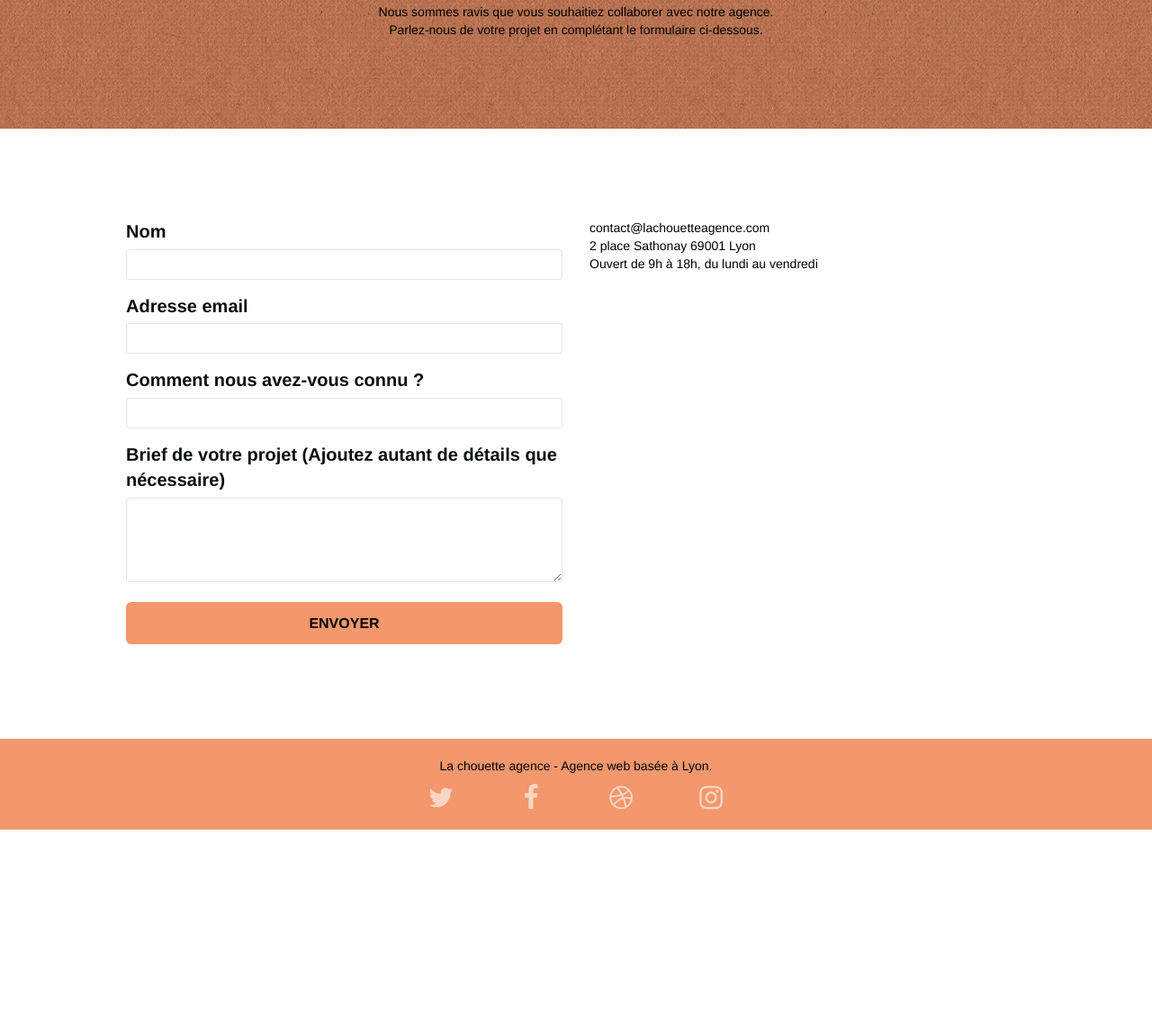
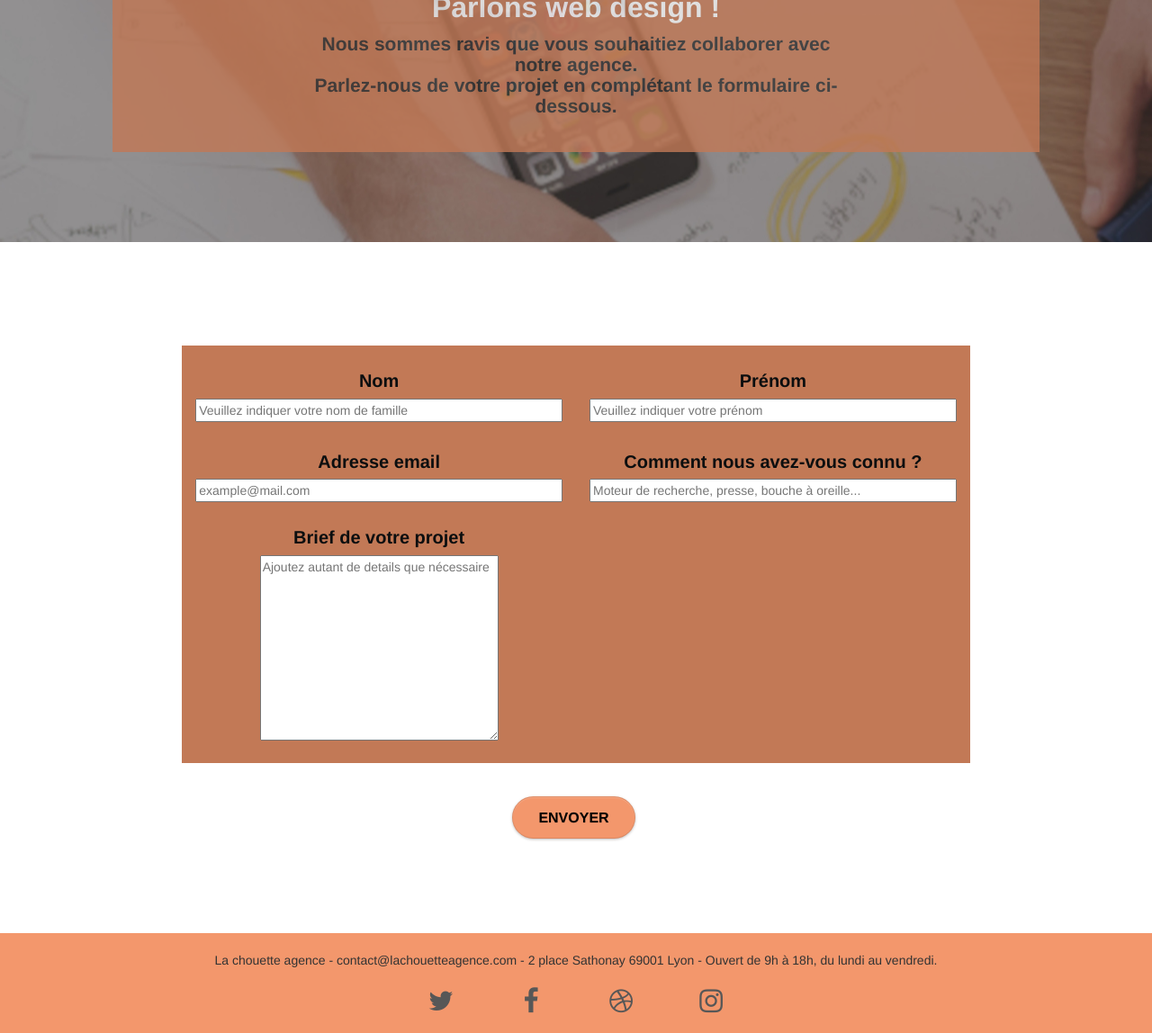
Before and after one commit to LISA-FENIE-CHERINO/la_chouette, a plain HTML site: page contact.html in a window 1280 px wide. Shown: the part 261-1409 px from the top of the page at 90% size. Before the commit the page ends 1183 px from the top, so only its background shows below. Drawn offline with Linux system fonts and the light colour scheme.

Commit message:
Add files via upload

```diff
--- a/contact.html
+++ b/contact.html
@@ -1,11 +1,11 @@
-<!doctype html>
+<!DOCTYPE html>
 <html lang="fr">
   <head>
     <meta charset="utf-8">
-    <meta name="keywords" content="seo, google, site web, site internet, agence design paris">
-    <meta name="description" content="Contactez La chouette agence">
+    <meta name="keywords" content="La Chouette agence, entreprise webdesign Lyon, site web, seo, création site internet, augmenter mon référencement, REFONTE D'UN SITE WEB POUR UN JOURNAL LOCAL, CRÉATION D'UN SITE WEB POUR PHOTOGRAPHES, CRÉATION D'UN SITE INTERNET POUR UN VOYAGEUR, CONCEPTION D'UN SITE POUR UNE AGENCE DE MARIAGE">
+    <meta name="description" content="L'entreprise de webdesign La Chouette Agence est spécialisée dans la création de sites internet, optimisation du référencement, seo et accessibilité, basée sur Lyon. Nos équipes parcourent toute la France pour vous suivre dans vos projets. ">
     <meta name="viewport" content="width=device-width, initial-scale=1.0, viewport-fit=cover">
-    <link rel="shortcut icon" type="image/png" href="favicon.jpg">
+    <link rel="shortcut icon" type="image/png" href="favicon.jpg" />
 
     <link rel="stylesheet" type="text/css" href="./css/bootstrap.css" />
     <link rel="stylesheet" type="text/css" href="style.css" />
@@ -18,26 +18,38 @@
     <script src="./js/jquery.touchSwipe.js" defer></script>
     <script src="./js/gmaps.js" async></script>
 
-    <title>Contact</title>
-
+    <title>
+      Contact - La Chouette Agence - entreprise de web design à Lyon
+    </title>
 
     <!-- Analytics -->
 
     <!-- Analytics END -->
-
   </head>
   <body>
     <!-- Principal conteneur -->
     <div class="page-container">
-
       <!-- bloc-0 -->
-<header class="bloc bgc-white l-bloc " id="bloc-0">
+      <header class="bloc bgc-white l-bloc" id="bloc-0">
         <div class="container bloc-sm">
           <nav class="navbar row">
             <div class="navbar-header">
-				<a class="navbar-brand" href="index.html"><img src="img/la-chouette-agence.png" alt="logo de la chouette agence" height="40" /></a>
-				<button id="nav-toggle" type="button" class="ui-navbar-toggle navbar-toggle" data-toggle="collapse" data-target=".navbar-1">
-					<span class="sr-only">Toggle navigation</span><span class="icon-bar"></span><span class="icon-bar"></span><span class="icon-bar"></span>
+              <a class="navbar-brand" href="index.html"
+                ><img
+                  src="img/la-chouette-agence.png"
+                  alt="logo de la chouette agence"
+                  height="40"
+              /></a>
+              <button
+                id="nav-toggle"
+                type="button"
+                class="ui-navbar-toggle navbar-toggle"
+                data-toggle="collapse"
+                data-target=".navbar-1"
+              >
+                <span class="sr-only">Toggle navigation</span
+                ><span class="icon-bar"></span><span class="icon-bar"></span
+                ><span class="icon-bar"></span>
               </button>
             </div>
             <div class="collapse navbar-collapse navbar-1 special-dropdown-nav">
@@ -57,17 +69,22 @@
 
       <!-- bloc-6 -->
       <main>
-<section class="bloc bg-dots-bg bg-repeat bgc-atomic-tangerine d-bloc bloc-bg-texture texture-paper" id="bloc-6">
+        <section
+          class="bloc bgc-dark-slate-blue bg-banniere d-bloc bg-t-edge bloc-bg-texture b-parallax"
+          id="bloc-1-hero"
+        >
           <div class="container bloc-lg">
             <div class="row">
-			<div class="col-sm-12">
-				<h1 class="text-center hero-bloc-text">
+              <div class="col-sm-12 black-background">
+                <h1 class="text-center hero-bloc-text tc-white">
                   Parlons web design !
                 </h1>
-				<p class="text-center mg-lg tight-width-whitespace">
-					Nous sommes ravis que vous souhaitiez collaborer avec notre agence.<br>
-					Parlez-nous de votre projet en complétant le formulaire ci-dessous.
-				</p>
+                <h2 class="text-center mg-lg tight-width-whitespace">
+                  Nous sommes ravis que vous souhaitiez collaborer avec notre
+                  agence.<br />
+                  Parlez-nous de votre projet en complétant le formulaire
+                  ci-dessous.
+                </h2>
               </div>
             </div>
           </div>
@@ -75,82 +92,131 @@
         <!-- bloc-6 END -->
 
         <!-- bloc-7 -->
-<section class="bloc bgc-white l-bloc" id="bloc-7">
+        <div class="bloc bgc-white 2-bloc" id="bloc-7">
           <div class="container bloc-lg">
             <div class="row">
-			<div class="col-sm-6">
-				<form id="form_1" novalidate success-msg="Your message has been sent." fail-msg="Sorry it seems that our mail server is not responding, Sorry for the inconvenience!">
-					<div class="form-group">
-						<label for="name">
-							Nom
-						</label>
-						<input id="name" class="form-control" required />
+              <form action="#" class="contact">
+                <div class="form-grid">
+                  <div class=form>
+                    <label for="name" class="grey">Nom</label>
+                    <input
+                      type="text"
+                      id="name"
+                      required
+                      placeholder="Veuillez indiquer votre nom de famille"
+                    />
                   </div>
-					<div class="form-group">
-						<label for="email">
-							Adresse email
-						</label>
-						<input id="email" class="form-control" type="email" required />
+                  <div class=form>
+                    <label for="firstname" class="grey">Prénom</label>
+                    <input
+                      type="text"
+                      id="firstname"
+                      required
+                      placeholder="Veuillez indiquer votre prénom"
+                    />
                   </div>
-					<div class="form-group">
-						<label for="input_504">
-							Comment nous avez-vous connu ?
-						</label>
-						<input class="form-control" type="email" required id="input_504" />
+                  <div class=form>
+                    <label for="mail" class="grey">Adresse email</label>
+                    <input
+                      type="email"
+                      name="mail"
+                      id="mail"
+                      required
+                      placeholder="example@mail.com"
+                    />
                   </div>
-					<div class="form-group">
-						<label for="message">
-							Brief de votre projet (Ajoutez autant de détails que nécessaire)<br>
-						</label><textarea id="message" class="form-control" rows="4" cols="50" required></textarea>
+                  <div class=form>
+                    <label for="question" class="grey"
+                      >Comment nous avez-vous connu ?</label
+                    >
+                    <input
+                      type="text"
+                      id="question"
+                      required
+                      placeholder="Moteur de recherche, presse, bouche à oreille..."
+                    />
                   </div>
-					<button class="bloc-button btn btn-lg btn-block cta-hero btn-atomic-tangerine" type="submit">
-						Envoyer
-					</button>
+                  <div class="textarea">
+                    <label for="message" class="grey"
+                      >Brief de votre projet</label
+                    >
+                    <textarea
+                      name="message"
+                      id="message"
+                      cols="30"
+                      rows="10"
+                      required
+                      placeholder="Ajoutez autant de details que nécessaire"
+                    ></textarea>
+                  </div>
+                </div>
+                <input
+                  type="submit"
+                  value="Envoyer"
+                  class="btn btn-lg btn-clean btn-rd cta-hero btn-atomic-tangerine"
+                />
               </form>
-			</div>
-			<div class="col-sm-6">
-				<p>
-					contact@lachouetteagence.com<br>2 place Sathonay 69001 Lyon<br>Ouvert de 9h à 18h, du lundi au vendredi<br>
-				</p>
             </div>
           </div>
         </div>
-</section>
       </main>
       <!-- bloc-7 END -->
 
       <!-- ScrollToTop Button -->
-<a class="bloc-button btn btn-d scrollToTop" onclick="scrollToTarget('1')"><span class="fa fa-chevron-up"></span></a>
+      <a class="bloc-button btn btn-d scrollToTop" onclick="scrollToTarget('1')"
+        ><span class="fa fa-chevron-up"></span
+      ></a>
       <!-- ScrollToTop Button END-->
 
-
       <!-- Footer - bloc-8 -->
-<footer class="bloc bgc-atomic-tangerine d-bloc" id="bloc-8">
+      <footer class="bloc bgc-atomic-tangerine">
         <div class="container bloc-sm">
           <div class="row">
-			<div class="col-sm-12">
-				<p class="text-center white">
-					La chouette agence - Agence web basée à Lyon.<br>
-				</p>
+            <div class="col-sm-12 text-center">
+              <address class="text-center grey">
+                La chouette agence - contact@lachouetteagence.com - 2 place
+                Sathonay 69001 Lyon - Ouvert de 9h à 18h, du lundi au
+                vendredi.<br />
+              </address>
               <div class="row row-no-gutters social">
                 <div class="col-sm-3">
                   <div class="text-center">
-							<a class="social" aria-label="Twitter" href="#"><span class="fa fa-twitter icon-md"></span></a>
+                    <a
+                      class="social"
+                      href="https://twitter.com/la-chouette-agence"
+                      aria-label="lien externe vers votre compte twitter"
+                      ><span class="fa fa-twitter icon-md grey"></span
+                    ></a>
                   </div>
                 </div>
                 <div class="col-sm-3">
                   <div class="text-center">
-							<a class="social" aria-label="Facebook" href="#"><span class="fa fa-facebook icon-md"></span></a>
+                    <a
+                      class="social"
+                      href="https://www.facebook.com/La-Chouette-Agence-101700188845251"
+                      aria-label="lien externe vers votre compte facebook"
+                      ><span class="fa fa-facebook icon-md grey"></span
+                    ></a>
                   </div>
                 </div>
                 <div class="col-sm-3">
                   <div class="text-center">
-							<a class="social" aria-label="Dribble" href="#"><span class="fa fa-dribbble icon-md"></span></a>
+                    <a
+                      class="social"
+                      href="https://dribbble.com/La-Chouette-Agence/about"
+                      aria-label="lien externe vers votre compte dribble"
+                      ><span class="fa fa-dribbble icon-md grey"></span
+                    ></a>
                   </div>
                 </div>
                 <div class="col-sm-3">
                   <div class="text-center">
-							<a class="social" aria-label="Instagram" href="#"><span class="fa fa-instagram icon-md"></span></a>
+                    <a
+                      class="social"
+                      href="https://www.instagram.com/la-chouette-agence/"
+                      aria-label="lien externe vers votre compte instagram"
+                      ><span class="fa fa-instagram icon-md grey"></span
+                    ></a>
                   </div>
                 </div>
               </div>
@@ -159,10 +225,7 @@
         </div>
       </footer>
       <!-- Footer - bloc-8 END -->
-
     </div>
     <!-- Principal conteneur END -->
-
-
   </body>
 </html>
--- a/style.css
+++ b/style.css
@@ -8,18 +8,18 @@ body {
 }
 
 strong {
-  font-weight: 700;
+  font-size: 1.5em;
+  font-weight: bolder;
+  font-family: "helvetica";
+  color: white;
+}
+p {
+  font-weight: 400;
   color: #000000;
-  font-size: 22px;
-  line-height: 1.4em;
 }
-p{
-  font-weight: 400;
-    color: #000000
-}
-blockquote{
+blockquote {
   font-weight: 800;
-    color: #000000;
+  color: #000000;
 }
 
 a,
@@ -69,6 +69,23 @@ a:hover {
 
 .bloc-sm {
   padding: 20px 50px;
+}
+
+.form {
+  padding: 5px;
+  display:flex;
+  flex-direction: column;
+}
+.form-grid {
+  display:grid;
+  grid-template-columns: 50% 50%;
+  grid-template-areas: "input1 input2 input3 input4" "textarea textarea";
+  width:85%;
+  gap:20px;
+  margin:15px auto;
+  padding:20px 30px 20px 10px;
+  z-index: 999;
+  background-color: #c27956;
 }
 
 .bg-center,
@@ -292,10 +309,11 @@ a:hover {
   margin-left: 0;
 }
 
-.row.row-no-gutters>[class^="col-"],
-.row.row-no-gutters>[class*=" col-"] {
-  padding-right: 0;
-  padding-left: 0;
+.row.row-no-gutters > [class^="col-"],
+.row.row-no-gutters > [class*=" col-"] {
+  padding-right: 10px;
+  padding-left: 10px;
+  display: inline;
 }
 
 #bloc-1-hero h1 {
@@ -337,18 +355,18 @@ a:hover {
   z-index: 1;
 }
 
-.nav>li {
+.nav > li {
   float: left;
   margin-top: 4px;
   font-size: 16px;
 }
 
-.navbar-nav .open .dropdown-menu>li>a {
+.navbar-nav .open .dropdown-menu > li > a {
   text-align: inherit;
 }
 
-.nav>li a:hover,
-.nav>li a:focus {
+.nav > li a:hover,
+.nav > li a:focus {
   background: transparent;
 }
 
@@ -386,8 +404,8 @@ a:hover {
     -webkit-transform: translateY(-50%);
   }
 
-  .nav>li .dropdown-menu a,
-  .nav>li .dropdown-menu a:hover {
+  .nav > li .dropdown-menu a,
+  .nav > li .dropdown-menu a:hover {
     color: #484848;
   }
 
@@ -406,7 +424,7 @@ a:hover {
 
   .nav-center .navbar-header,
   .nav-center .navbar-brand,
-  .nav-center .nav>li {
+  .nav-center .nav > li {
     float: none;
     display: inline-block;
   }
@@ -425,7 +443,7 @@ a:hover {
   }
 }
 
-.nav>li>.dropdown a {
+.nav > li > .dropdown a {
   background: none !important;
   display: block;
   padding: 14px 15px;
@@ -703,6 +721,7 @@ a {
 
 .container {
   max-width: 1000px;
+  display:block;
 }
 
 .hero-bloc-text {
@@ -736,6 +755,10 @@ a {
   font-size: 16px;
   font-weight: 700;
 }
+.contact {
+  text-align: center;
+  width: 100%;
+}
 
 .social {
   max-width: 400px;
@@ -748,13 +771,10 @@ a {
   box-shadow: 0px 0px 0px #000000;
 }
 
-
 .icons {
   margin-bottom: 14px;
   margin-top: 24px;
 }
-
-
 
 .portfolio-thumb {
   margin-bottom: 24px;
@@ -770,8 +790,9 @@ a {
 }
 
 .black-background {
-  background-color: rgba(165, 147, 99, 0.7);
+  background-color: #c27956;
   padding: 40px 40px 40px 40px;
+  opacity: 0.8;
 }
 
 .bold-link {
@@ -895,8 +916,9 @@ a {
   }
 
   .bloc {
-    padding-left: constant(safe-area-inset-left);
-    padding-right: constant(safe-area-inset-right);
+    padding-left:auto;
+    padding-right: auto;
+    display:inline-block;
   }
 
   .bloc-group,
@@ -953,7 +975,7 @@ a {
     -ms-transform: none;
   }
 
-  .nav>li {
+  .nav > li {
     margin-top: 0;
     border-bottom: 1px solid rgba(0, 0, 0, 0.1);
     background: rgba(0, 0, 0, 0.05);
@@ -962,7 +984,7 @@ a {
     width: 100%;
   }
 
-  .nav>li:hover {
+  .nav > li:hover {
     background: rgba(0, 0, 0, 0.08);
   }
 
@@ -1060,11 +1082,12 @@ a {
     margin-top: 30px;
   }
 
-  form {
+  .form {
     padding: 5px;
+    display:flex;
+    flex-direction: column;
   }
-
-  .close-lightbox {
+.close-lightbox {
     display: inline-block;
   }
 
```
Also changed, not shown: index.html (+15 -22 lines). Lines whose indentation alone changed are shown as unchanged.
